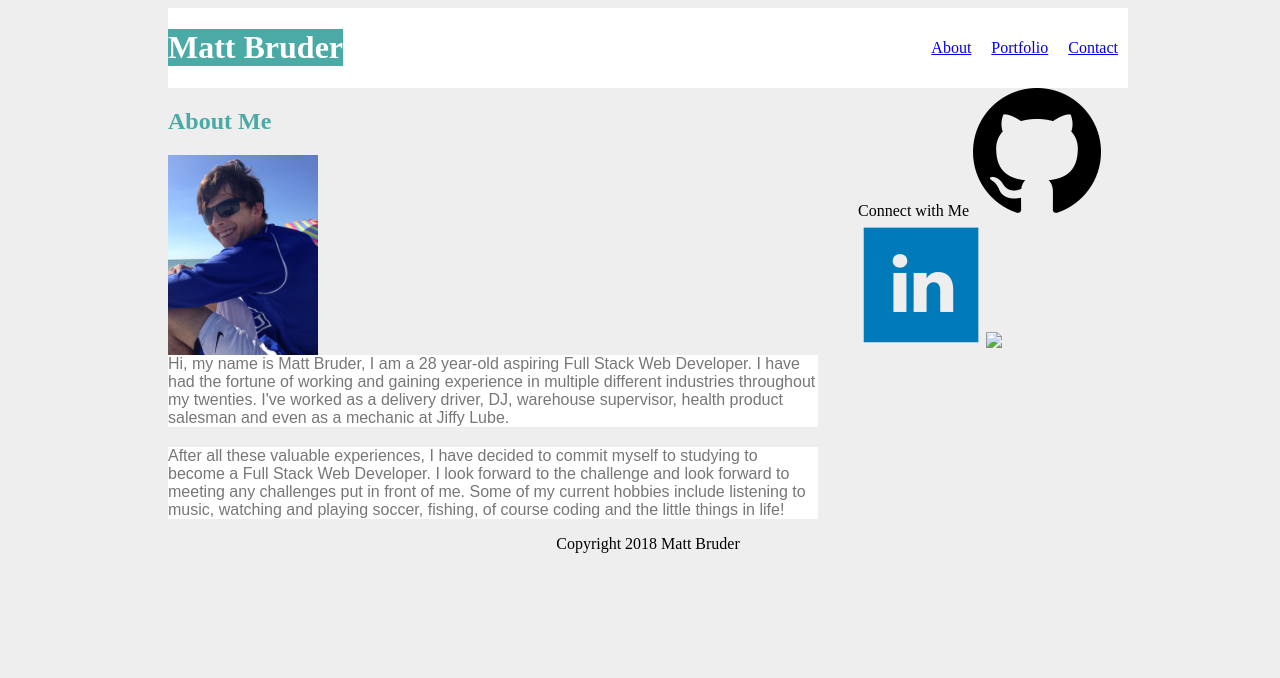
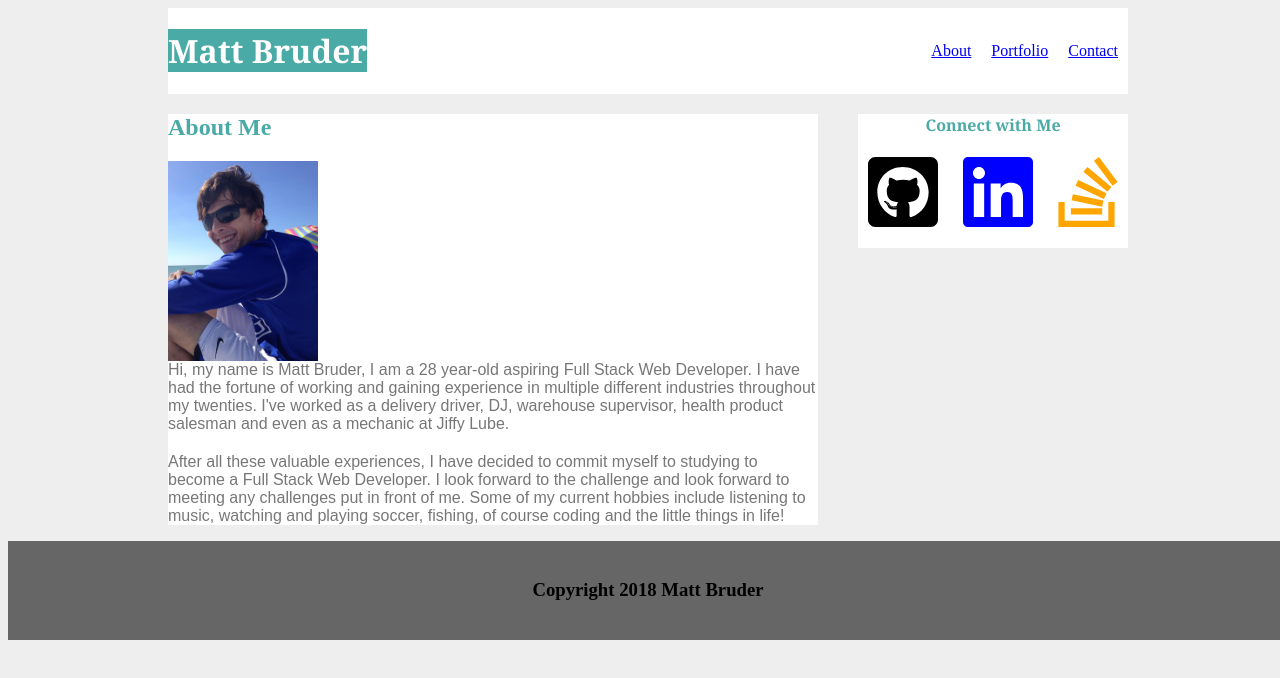
Before and after one commit to Bruder44/Basic-Portfolio, a plain HTML site: page index.html in a window 1280 px wide. Drawn offline with Linux system fonts and the light colour scheme; a script that the page names is missing.

Commit message:
another push

```diff
--- a/Assets/CSS/style.css
+++ b/Assets/CSS/style.css
@@ -8,6 +8,8 @@ align-items: center;
 }
 ul {
 display: flex;
+padding: 0px;
+justify-content: space-between;
 }
 li {
 list-style: none;
@@ -17,19 +19,21 @@ margin: 0 10px;
 width: 960px;
 }
 h1 {
+font-family: 'Georgia', Times, Times New Roman, serif;
 margin-right: 150px;
 background: #4aaaa5;
 color: #ffffff;
 }
 h2 {
+font-family: 'Georgia, Times, Times New Roman, serif';
 color: #4aaaa5;
 }
 .content
 {
+background: #ffffff;
 width: 650px;
 }
 header {
-width: 960px;
 display: flex;
 align-items: center;
 width: 100%;
@@ -53,7 +57,29 @@ background: #ffffff;
 font-family: Arial, Helvetica, sans-serif;
 }
 .aside {
+margin-top: 20px;
 float: right;
 width: 270px;
-height: 400px;
+background: #ffffff;
+color: #4aaaa5;
+font-family: Georgia, 'Times New Roman', Times, serif;
+font-weight: bolder;
+text-align: center;
 }
+.github {
+color: black;
+}
+.linkedin {
+color: blue;
+}
+.overflow {
+color: orange;
+}
+footer {
+background: #666666;
+width: 100%;
+text-align: center;
+}
+h3 {
+padding: 20px;
+}
--- a/index.html
+++ b/index.html
@@ -7,6 +7,7 @@
     <meta name="viewport" content="width=device-width, initial-scale=1">
     <link rel="stylesheet" type="text/css" media="screen" href="Assets/CSS/style.css" />
     <script src="main.js"></script>
+    <script defer src="https://use.fontawesome.com/releases/v5.0.6/js/all.js"></script>
 </head>
 <body>
 <div class= "container"><header><h1>Matt Bruder</h1>
@@ -15,7 +16,12 @@
 <li><a href="Portfolio.html">Portfolio</a></li>
 <li><a href="contact.html">Contact</a></li>
 </ul></header>
-<div class= "aside">Connect with Me <img src= "Assets/Images/github.png"><img src= "Assets/Images/linkedin.png"><img src= "Assets/Images/stackoverflow.png">
+<div class= "aside">Connect with Me
+    <ul>
+    <li><i class= "github fa-5x fab fa-github-square"></i></li>
+    <li><i class= "linkedin fa-5x fab fa-linkedin"></i></li>
+    <li><i class= "overflow fa-5x fab fa-stack-overflow"></i></li>
+    </ul>
 </div>
 <div class= "content"><div><h2>About Me</h2></div>
 <div><img class= "ID" src= "Assets/Images/biopic.jpg"></div>
@@ -24,7 +30,7 @@
 <div class= "p2">After all these valuable experiences, I have decided to commit myself to studying to become a Full Stack Web Developer. I look forward to the challenge and look forward to meeting any challenges put in front of me.  Some of my current hobbies include listening to music, watching and playing soccer, fishing, of course coding and the little things in life! </p></div>
 </div></div></div></div>
 <footer>
-Copyright 2018 Matt Bruder
+<h3 class= "footer">Copyright 2018 Matt Bruder</h3>
 </footer>
 
 </body>
```
